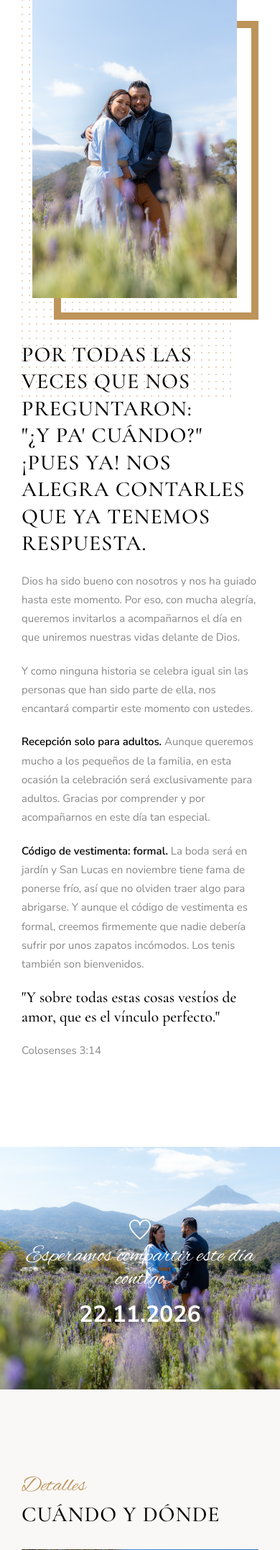
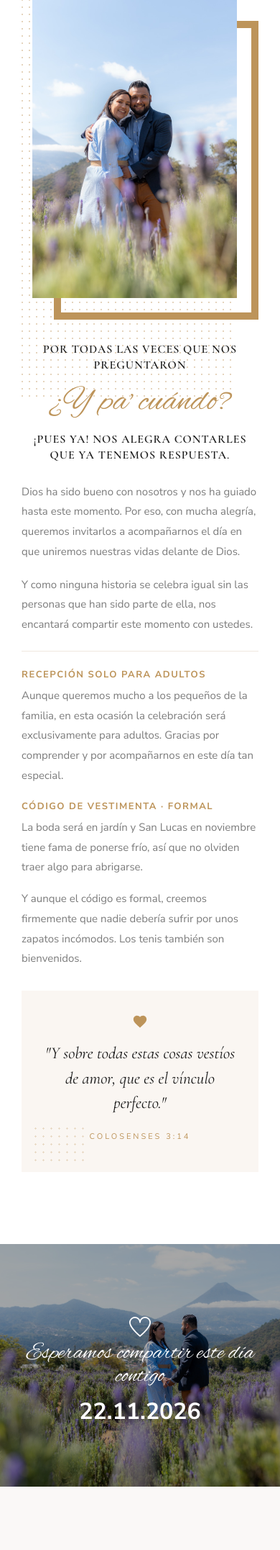
Before and after one commit to Bucaro-19/bodaesttebanymaria.com, a PHP site: page / in a window 390 px wide. Shown: the part 1694-3847 px from the top of the page at 72% size. Run offline with PHP 8.4, Linux system fonts and the light colour scheme.

Commit message:
Style story text and mobile date contrast

```diff
--- a/css/style.css
+++ b/css/style.css
@@ -960,6 +960,130 @@ body.offcanvason .oliven-nav-toggle {
     line-height: 1.25em;
     margin-bottom: 10px;
 }
+.story-editorial {
+    max-width: 480px;
+}
+.story-editorial .se-leadin {
+    font-family: 'Cormorant Garamond', serif;
+    font-weight: 600;
+    font-size: 16px;
+    letter-spacing: 1px;
+    text-transform: uppercase;
+    color: #1a1a1a;
+    line-height: 1.4;
+    text-align: center;
+    margin: 0;
+}
+.story-editorial .se-script {
+    font-family: 'Alex Brush', cursive;
+    color: #BD945A;
+    font-size: 54px;
+    line-height: 1.05;
+    text-align: center;
+    margin: 14px 0 0;
+    padding-bottom: 10px;
+}
+.story-editorial .se-answer {
+    font-family: 'Cormorant Garamond', serif;
+    font-weight: 600;
+    font-size: 16px;
+    letter-spacing: 1px;
+    text-transform: uppercase;
+    color: #1a1a1a;
+    line-height: 1.4;
+    text-align: center;
+    margin: 6px 0 0;
+}
+.story-editorial .se-body {
+    font-family: 'Nunito Sans', sans-serif;
+    font-size: 15px;
+    line-height: 1.85;
+    color: #7c7c7c;
+    margin: 26px 0 18px;
+}
+.story-editorial .se-body + .se-body {
+    margin-top: 0;
+}
+.story-editorial .se-details {
+    border-top: 1px solid #efe7df;
+    margin: 22px 0;
+    padding-top: 20px;
+}
+.story-editorial .se-details p {
+    font-family: 'Nunito Sans', sans-serif;
+    font-size: 15px;
+    line-height: 1.85;
+    color: #7c7c7c;
+    margin: 0 0 16px;
+}
+.story-editorial .se-details p:last-child {
+    margin-bottom: 0;
+}
+.story-editorial .se-label {
+    color: #BD945A;
+    font-weight: 700;
+    display: block;
+    font-size: 13px;
+    letter-spacing: 1.5px;
+    text-transform: uppercase;
+    margin-bottom: 4px;
+}
+.story-editorial .se-verse {
+    background: #faf6f2;
+    padding: 38px 40px 42px;
+    margin-top: 30px;
+    text-align: center;
+    position: relative;
+    overflow: hidden;
+}
+.story-editorial .se-verse .se-dots {
+    position: absolute;
+    bottom: 10px;
+    left: 14px;
+    width: 80px;
+    height: 56px;
+    background-image: radial-gradient(#BD945A 1.3px, transparent 1.3px);
+    background-size: 11px 11px;
+    opacity: .3;
+}
+.story-editorial .se-verse svg {
+    display: block;
+    margin: 0 auto 16px;
+    position: relative;
+    overflow: visible;
+}
+.story-editorial .se-verse p {
+    font-family: 'Cormorant Garamond', serif;
+    font-style: italic;
+    font-size: 25px;
+    line-height: 1.5;
+    color: #1a1a1a;
+    margin: 0;
+    position: relative;
+}
+.story-editorial .se-cite {
+    font-family: 'Nunito Sans', sans-serif;
+    font-size: 11px;
+    letter-spacing: 3px;
+    text-transform: uppercase;
+    color: #BD945A;
+    margin-top: 16px;
+    position: relative;
+}
+@media screen and (max-width: 768px) {
+    .story-editorial {
+        max-width: none;
+    }
+    .story-editorial .se-script {
+        font-size: 48px;
+    }
+    .story-editorial .se-verse {
+        padding: 32px 24px 36px;
+    }
+    .story-editorial .se-verse p {
+        font-size: 23px;
+    }
+}
 .oliven-couple-title {
      display: block;
     position: relative;
@@ -1515,6 +1639,24 @@ body.offcanvason .oliven-nav-toggle {
     font-size: 60px;
     margin-bottom: 0;
 }
+@media screen and (max-width: 768px) {
+    #seeyou {
+        position: relative;
+        overflow: hidden;
+    }
+    #seeyou:before {
+        content: "";
+        position: absolute;
+        inset: 0;
+        background: rgba(0, 0, 0, 0.35);
+        z-index: 0;
+        pointer-events: none;
+    }
+    #seeyou .container {
+        position: relative;
+        z-index: 1;
+    }
+}
 
 
 /* =====  Gallery style  ===== */
--- a/index.php
+++ b/index.php
@@ -222,13 +222,27 @@ if ($_SERVER['REQUEST_METHOD'] === 'POST' && ($_POST['action'] ?? '') === 'confi
                             </div>
                         </div>
                         <div class="col-md-7 animate-box" data-animate-effect="fadeInRight">
-                            <h3 class="oliven-story-title">Por todas las veces que nos preguntaron:<br>"¿Y pa' cuándo?"<br>¡Pues ya! Nos alegra contarles que ya tenemos respuesta.</h3>
-                            <p>Dios ha sido bueno con nosotros y nos ha guiado hasta este momento. Por eso, con mucha alegría, queremos invitarlos a acompañarnos el día en que uniremos nuestras vidas delante de Dios.</p>
-                            <p>Y como ninguna historia se celebra igual sin las personas que han sido parte de ella, nos encantará compartir este momento con ustedes.</p>
-                            <p><strong>Recepción solo para adultos.</strong> Aunque queremos mucho a los pequeños de la familia, en esta ocasión la celebración será exclusivamente para adultos. Gracias por comprender y por acompañarnos en este día tan especial.</p>
-                            <p><strong>Código de vestimenta: formal.</strong> La boda será en jardín y San Lucas en noviembre tiene fama de ponerse frío, así que no olviden traer algo para abrigarse. Y aunque el código de vestimenta es formal, creemos firmemente que nadie debería sufrir por unos zapatos incómodos. Los tenis también son bienvenidos.</p>
-                            <h4>"Y sobre todas estas cosas vestíos de amor, que es el vínculo perfecto."</h4>
-                            <p>Colosenses 3:14</p>
+                            <div class="story-editorial">
+                                <p class="se-leadin">Por todas las veces que nos preguntaron</p>
+                                <div class="se-script">¿Y pa' cuándo?</div>
+                                <p class="se-answer">¡Pues ya! Nos alegra contarles que ya tenemos respuesta.</p>
+
+                                <p class="se-body">Dios ha sido bueno con nosotros y nos ha guiado hasta este momento. Por eso, con mucha alegría, queremos invitarlos a acompañarnos el día en que uniremos nuestras vidas delante de Dios.</p>
+                                <p class="se-body">Y como ninguna historia se celebra igual sin las personas que han sido parte de ella, nos encantará compartir este momento con ustedes.</p>
+
+                                <div class="se-details">
+                                    <p><strong class="se-label">Recepción solo para adultos</strong>Aunque queremos mucho a los pequeños de la familia, en esta ocasión la celebración será exclusivamente para adultos. Gracias por comprender y por acompañarnos en este día tan especial.</p>
+                                    <p><strong class="se-label">Código de vestimenta · Formal</strong>La boda será en jardín y San Lucas en noviembre tiene fama de ponerse frío, así que no olviden traer algo para abrigarse.</p>
+                                    <p>Y aunque el código es formal, creemos firmemente que nadie debería sufrir por unos zapatos incómodos. Los tenis también son bienvenidos.</p>
+                                </div>
+
+                                <div class="se-verse">
+                                    <span class="se-dots"></span>
+                                    <svg width="22" height="22" viewBox="0 0 24 24" aria-hidden="true"><path d="M12 21.35l-1.45-1.32C5.4 15.36 2 12.28 2 8.5 2 5.42 4.42 3 7.5 3c1.74 0 3.41.81 4.5 2.09C13.09 3.81 14.76 3 16.5 3 19.58 3 22 5.42 22 8.5c0 3.78-3.4 6.86-8.55 11.54L12 21.35z" fill="#BD945A"/></svg>
+                                    <p>"Y sobre todas estas cosas vestíos de amor, que es el vínculo perfecto."</p>
+                                    <div class="se-cite">Colosenses 3:14</div>
+                                </div>
+                            </div>
                         </div>
                     </div>
                 </div>
```
